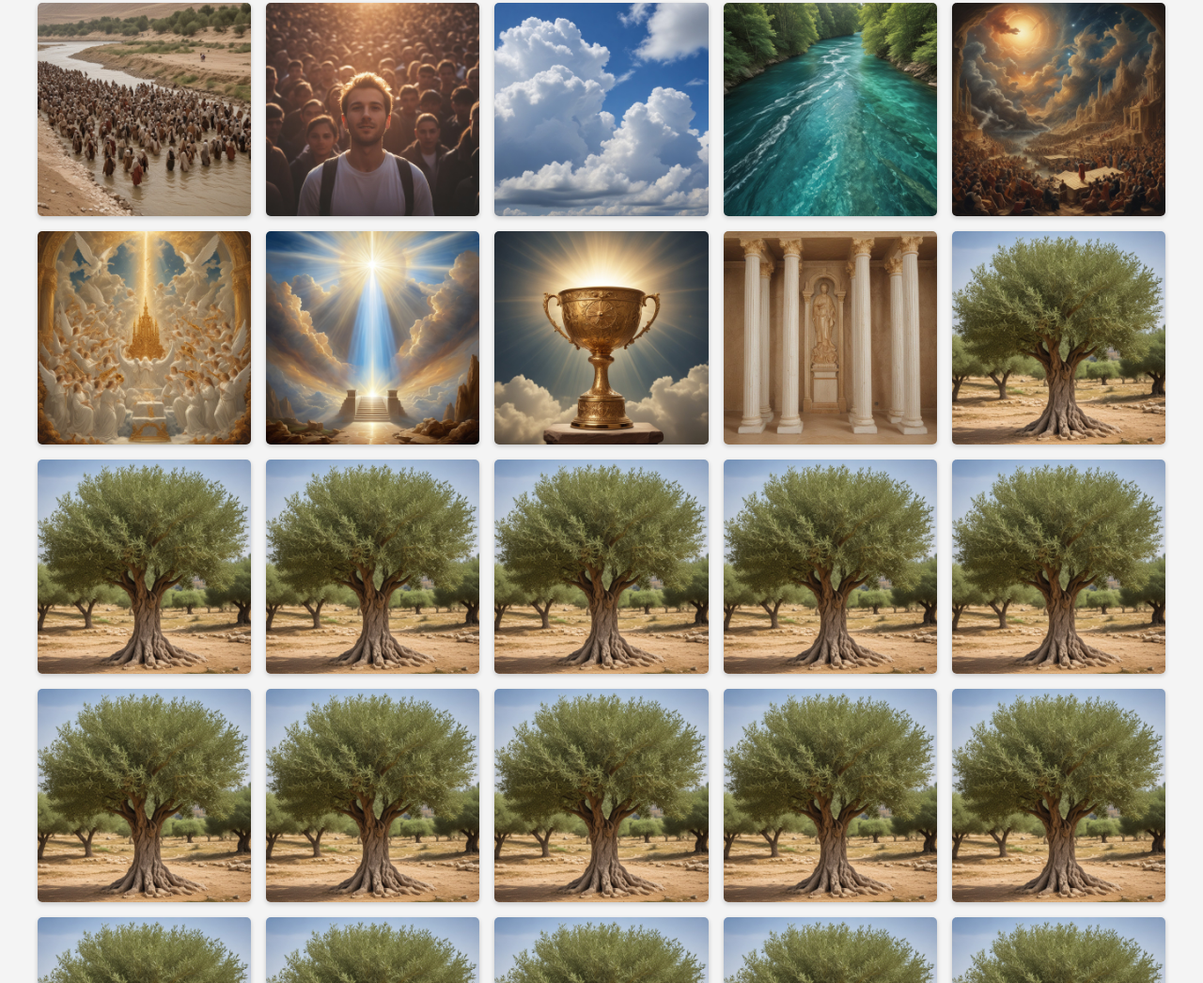
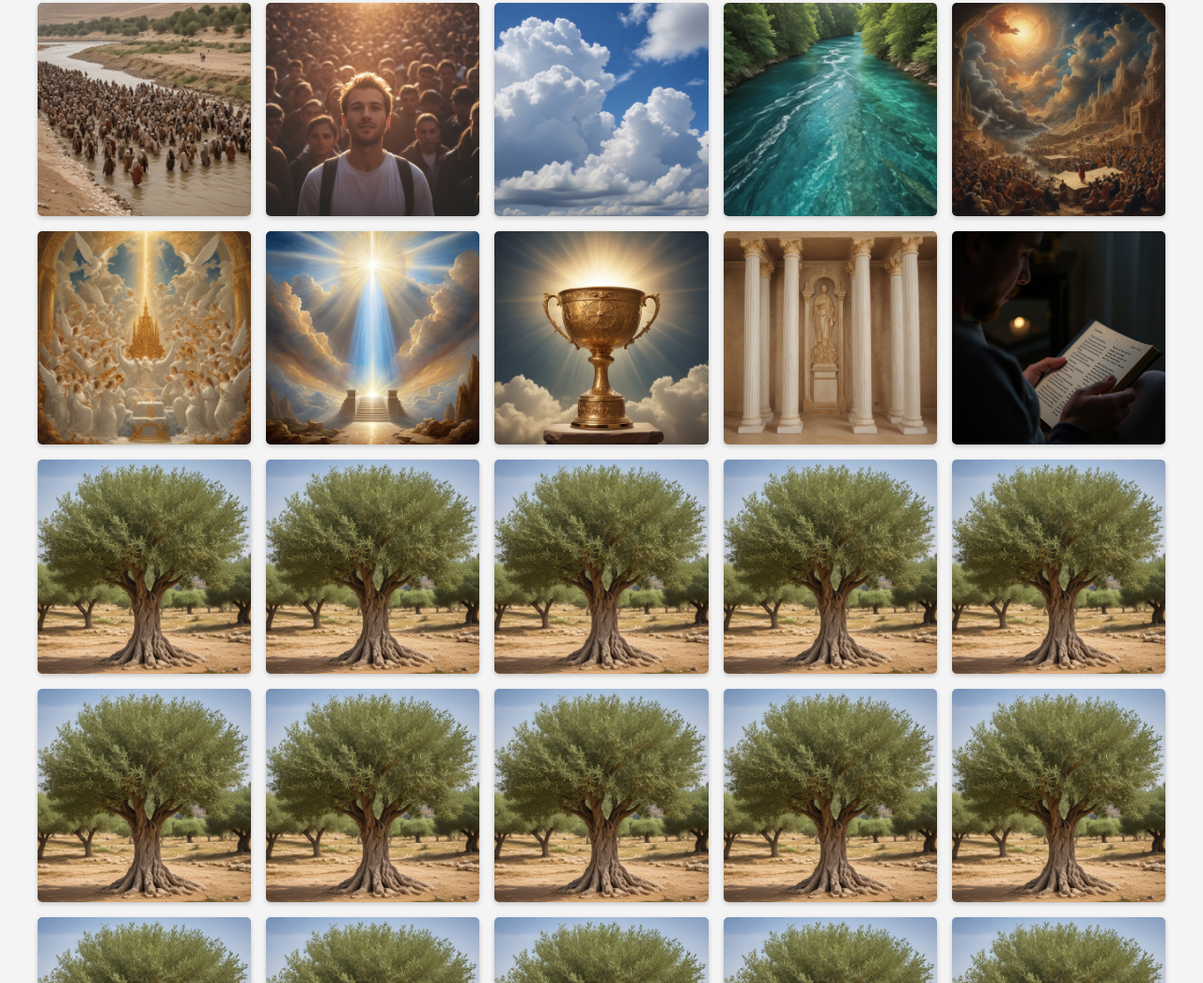
Before and after one commit to Rodrigotechnology/BANCO-DE-IMAGENES, a plain HTML site: page index.html in a window 1280 px wide. Shown: the part 1450-2496 px from the top of the page at 94% size. Drawn offline with Linux system fonts and the light colour scheme.

Commit message:
Update index.html

```diff
--- a/index.html
+++ b/index.html
@@ -122,7 +122,7 @@
         <img src="Imagenes/trono.jpeg" alt="Imagen 29">
         <img src="Imagenes/vaso de honra.jpeg" alt="Imagen 30">
         <img src="Imagenes/img1.1 (1).jpeg" alt="Imagen 31">
-        <img src="Imagenes/olivo.jpeg" alt="Imagen 31">
+        <img src="Imagenes/lecturapoem.jpeg" alt="Imagen 31">
         <img src="Imagenes/olivo.jpeg" alt="Imagen 31">
         <img src="Imagenes/olivo.jpeg" alt="Imagen 31">
         <img src="Imagenes/olivo.jpeg" alt="Imagen 31">
```
